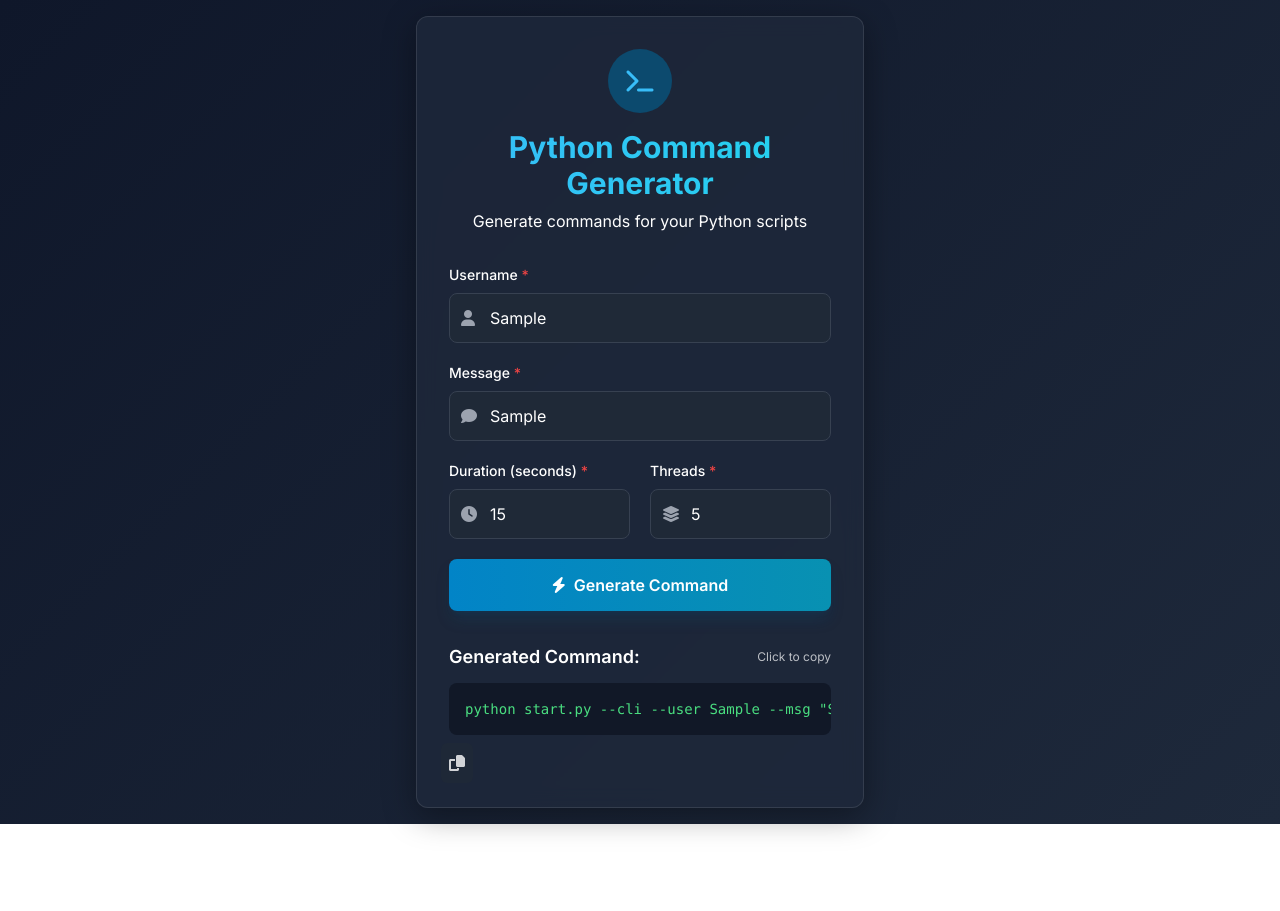
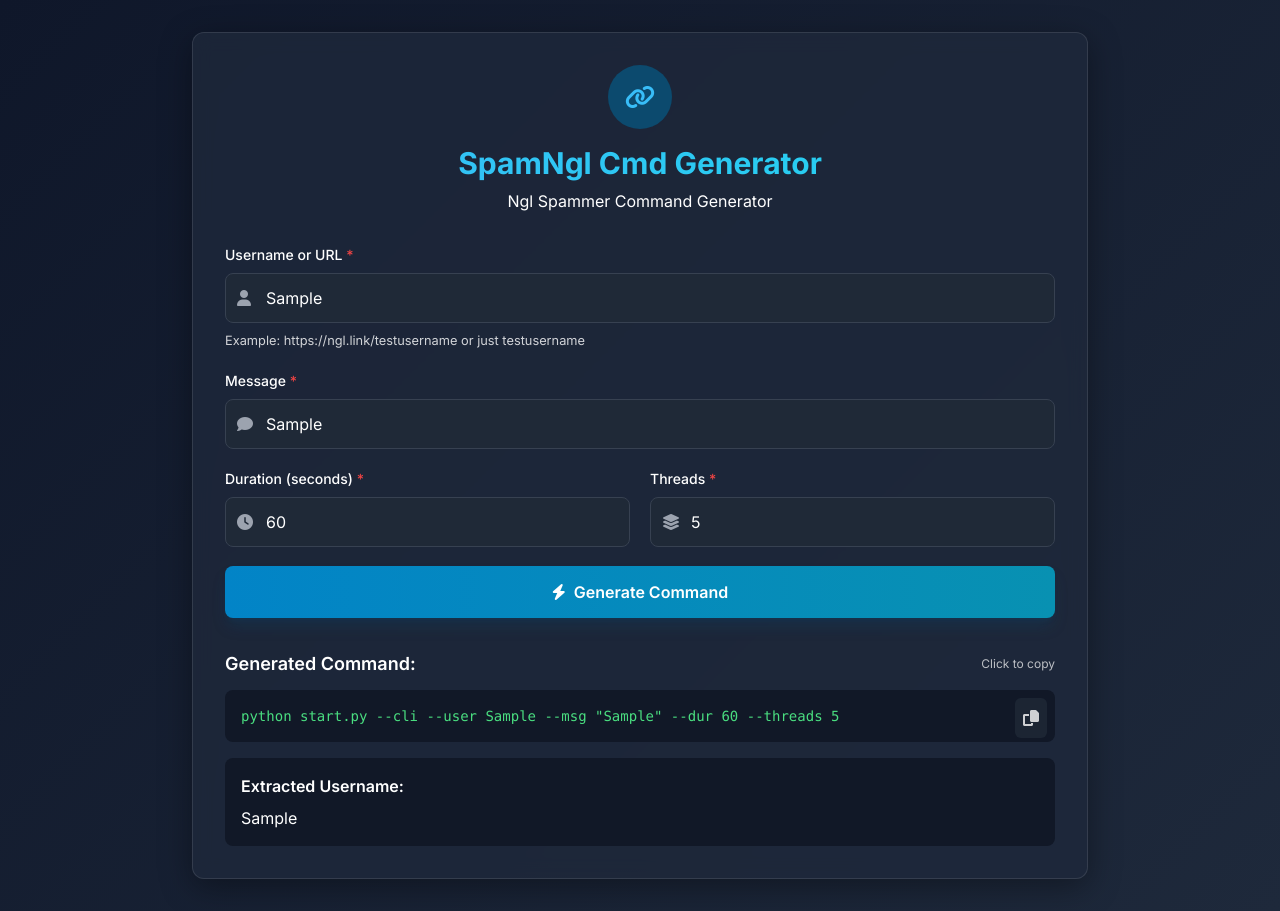
Before and after one commit to fszteam-zams/cmd-gen, a plain HTML site: page index.html in a window 1280 px wide. Both pictures are taken after typing "Sample", "Sample" into the empty fields and a click on the button "Generate Command". Before the commit the page ends 824 px from the top, so only its background shows below. Drawn offline with nearby package versions, Linux system fonts and the light colour scheme.

Commit message:
Update index.html

```diff
--- a/index.html
+++ b/index.html
@@ -3,7 +3,7 @@
 <head>
   <meta charset="UTF-8">
   <meta name="viewport" content="width=device-width, initial-scale=1.0">
-  <title>Python Command Generator</title>
+  <title>SPAMNGL CMD GENERATOR</title>
   <script src="https://cdn.tailwindcss.com"></script>
   <link rel="stylesheet" href="https://cdnjs.cloudflare.com/ajax/libs/font-awesome/6.4.0/css/all.min.css">
   <script>
@@ -34,6 +34,7 @@
     body {
       font-family: 'Inter', sans-serif;
       background: linear-gradient(135deg, #0f172a 0%, #1e293b 100%);
+      min-height: 100vh;
     }
 
     .card {
@@ -77,55 +78,56 @@
       to { opacity: 1; transform: translateY(0); }
     }
 
-    .tooltip {
-      position: relative;
-    }
-
-    .tooltip:hover::after {
-      content: attr(data-tooltip);
-      position: absolute;
-      bottom: 100%;
-      left: 50%;
-      transform: translateX(-50%);
-      padding: 0.5rem;
-      background: rgba(15, 23, 42, 0.9);
-      color: white;
-      border-radius: 0.375rem;
-      font-size: 0.75rem;
-      white-space: nowrap;
-      margin-bottom: 0.5rem;
-    }
-
-    /* Custom styles for white text */
-    .text-white-important {
-      color: white !important;
-    }
-
     input::placeholder {
       color: rgba(255, 255, 255, 0.6) !important;
     }
+
+    .tab-button {
+      transition: all 0.3s ease;
+    }
+
+    .tab-button.active {
+      background: rgba(14, 165, 233, 0.2);
+      border-color: rgb(14, 165, 233);
+    }
+
+    .code-block {
+      font-family: 'Fira Code', monospace;
+    }
+
+    pre {
+      white-space: pre-wrap;
+      word-wrap: break-word;
+    }
+
+    .url-example {
+      font-size: 0.8rem;
+      opacity: 0.8;
+    }
   </style>
 </head>
-<body class="min-h-screen flex items-center justify-center p-4">
-  <div class="card w-full max-w-md rounded-xl p-6 md:p-8">
+<body class="flex flex-col items-center justify-center p-4 py-8">
+  <div class="card w-full max-w-4xl rounded-xl p-6 md:p-8">
     <div class="text-center mb-8">
       <div class="inline-flex items-center justify-center w-16 h-16 bg-primary-900 rounded-full mb-4">
-        <i class="fas fa-terminal text-2xl text-primary-400"></i>
+        <i class="fas fa-link text-2xl text-primary-400"></i>
       </div>
-      <h1 class="text-2xl md:text-3xl font-bold bg-clip-text text-transparent bg-gradient-to-r from-primary-400 to-cyan-400">Python Command Generator</h1>
-      <p class="text-white mt-2">Generate commands for your Python scripts</p>
+      <h1 class="text-2xl md:text-3xl font-bold bg-clip-text text-transparent bg-gradient-to-r from-primary-400 to-cyan-400">SpamNgl Cmd Generator</h1>
+      <p class="text-white mt-2">Ngl Spammer Command Generator</p>
     </div>
 
+    <div id="generator-tab" class="tab-content">
       <form id="commandForm" class="space-y-5">
         <div class="space-y-2">
-        <label class="block text-sm font-medium text-white">Username <span class="text-red-500">*</span></label>
+          <label class="block text-sm font-medium text-white">Username or URL <span class="text-red-500">*</span></label>
           <div class="relative">
             <div class="absolute inset-y-0 left-0 pl-3 flex items-center pointer-events-none">
               <i class="fas fa-user text-gray-400"></i>
             </div>
-          <input type="text" id="username" name="username" placeholder="Enter username" required
+            <input type="text" id="username" name="username" placeholder="Enter username or URL like https://ngl.link/username" required
               class="input-field text-white pl-10 w-full px-4 py-3 bg-gray-800 border border-gray-700 rounded-lg focus:ring-2 focus:ring-primary-500 focus:border-primary-500 focus:outline-none">
           </div>
+          <p class="url-example text-white">Example: https://ngl.link/testusername   or just testusername</p>
         </div>
 
         <div class="space-y-2">
@@ -146,7 +148,7 @@
               <div class="absolute inset-y-0 left-0 pl-3 flex items-center pointer-events-none">
                 <i class="fas fa-clock text-gray-400"></i>
               </div>
-            <input type="number" id="dur" name="dur" value="15" min="1" required
+              <input type="number" id="dur" name="dur" value="60" min="1" required
                 class="input-field text-white pl-10 w-full px-4 py-3 bg-gray-800 border border-gray-700 rounded-lg focus:ring-2 focus:ring-primary-500 focus:border-primary-500 focus:outline-none">
             </div>
           </div>
@@ -181,6 +183,12 @@
             <i class="fas fa-copy"></i>
           </button>
         </div>
+
+        <div class="mt-4 p-4 bg-gray-900 rounded-lg">
+          <h3 class="text-md font-semibold text-white mb-2">Extracted Username:</h3>
+          <p class="text-white" id="extractedUsername"></p>
+        </div>
+      </div>
     </div>
   </div>
 
@@ -188,26 +196,43 @@
     const form = document.getElementById('commandForm');
     const output = document.getElementById('output');
     const commandBox = document.getElementById('commandBox');
+    const extractedUsernameEl = document.getElementById('extractedUsername');
     const copyBtn = document.querySelector('.copy-btn');
+
+    function extractUsername(input) {
+      if (!input.includes('.') && !input.includes('/')) {
+        return input;
+      }
+      try {
+        const url = new URL(input);
+        const pathParts = url.pathname.split('/').filter(part => part !== '');
+        return pathParts.length > 0 ? pathParts[pathParts.length - 1] : input;
+      } catch (e) {
+        const parts = input.split('/').filter(part => part !== '');
+        return parts.length > 0 ? parts[parts.length - 1] : input;
+      }
+    }
 
     form.addEventListener('submit', function(e) {
       e.preventDefault();
-      const username = document.getElementById('username').value.trim();
+      const usernameInput = document.getElementById('username').value.trim();
       const msg = document.getElementById('msg').value.trim();
       const dur = document.getElementById('dur').value.trim();
       const threads = document.getElementById('threads').value.trim();
 
-      if (!username || !msg || !dur || !threads) {
+      if (!usernameInput || !msg || !dur || !threads) {
         alert("Please fill in all fields!");
         return;
       }
 
-      const command = `python start.py --cli --user ${username} --msg "${msg}" --dur ${dur} --threads ${threads}`;
+      const extractedUsername = extractUsername(usernameInput);
+      extractedUsernameEl.textContent = extractedUsername;
+
+      const command = `python start.py --cli --user ${extractedUsername} --msg "${msg}" --dur ${dur} --threads ${threads}`;
       commandBox.textContent = command;
       output.classList.remove('hidden');
     });
 
-    // Copy to clipboard functionality
     copyBtn.addEventListener('click', function() {
       const commandText = commandBox.textContent;
       navigator.clipboard.writeText(commandText).then(() => {
```
Lines whose indentation alone changed are shown as unchanged.
